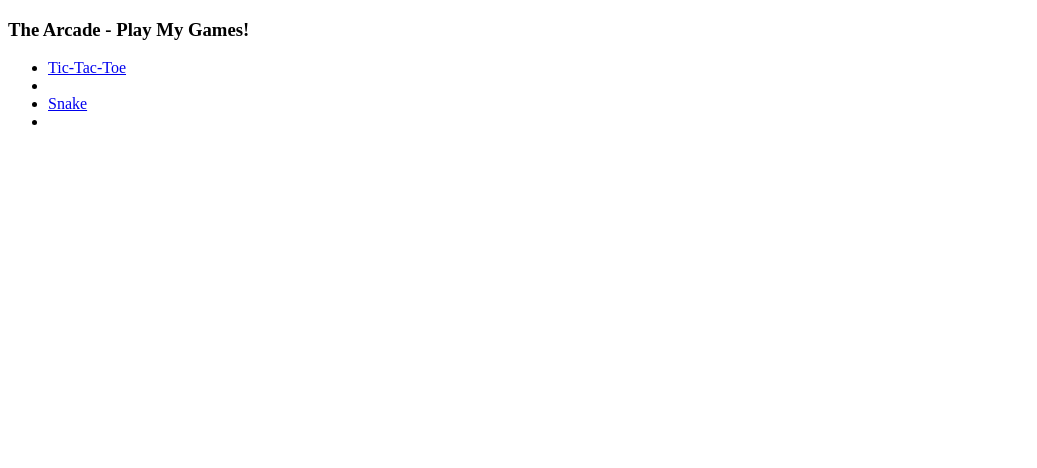
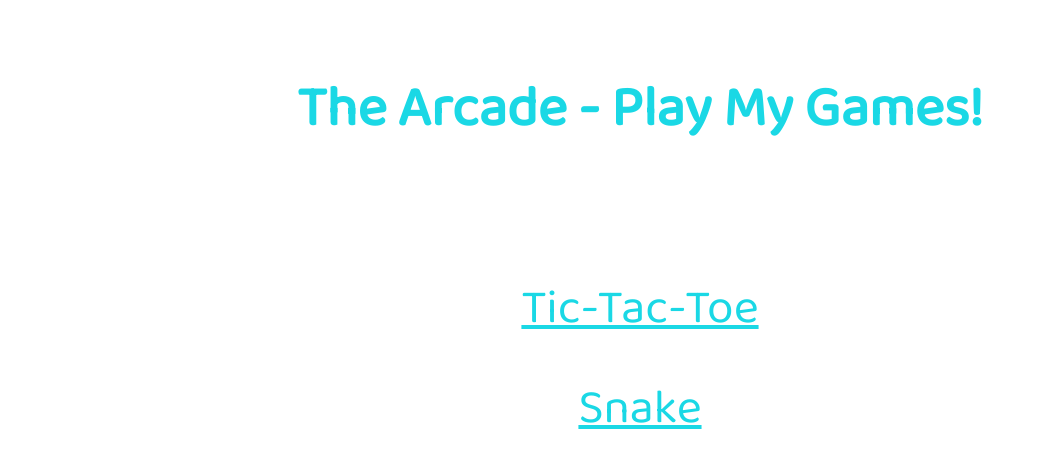
Before and after one commit to wallacepreston/arcade, a plain HTML site: page index.html in a window 1280 px wide. Shown: the whole page, without its empty margins (0-1037 px from the left). Drawn offline with Linux system fonts and the light colour scheme.

Commit message:
styling homepage

```diff
--- a/index.html
+++ b/index.html
@@ -3,13 +3,14 @@
 <head>
   <meta charset="UTF-8">
   <meta name="viewport" content="width=device-width, initial-scale=1.0">
+  <link rel="stylesheet" href="style.css">
   <title>The Arcade</title>
 </head>
 <body>
   <h3>The Arcade - Play My Games!</h3>
   <ul>
-    <li><a href="./tic_tac_toe">Tic-Tac-Toe</a><li>
-    <li><a href="./snake">Snake</a><li>
+    <li><a href="./tic_tac_toe">Tic-Tac-Toe</a></li>
+    <li><a href="./snake">Snake</a></li>
   </ul>
 </body>
 </html>
--- a/style.css
+++ b/style.css
@@ -0,0 +1,28 @@
+@import url('https://fonts.googleapis.com/css?family=Baloo+2');
+
+* {
+
+  font-family: 'Baloo 2', cursive;
+  color: #1ad8e5;
+}
+
+body {
+  display: flex;
+  flex-direction: column;
+  justify-content: space-around;
+  align-items: center;
+  font-size: 3rem;
+}
+
+ul {
+  padding: 0px;
+  display: flex;
+  flex-direction: column;
+  justify-content: space-around;
+  height: 25vmin;
+}
+
+li{
+  list-style-type: none;
+  text-align: center;
+}
```
